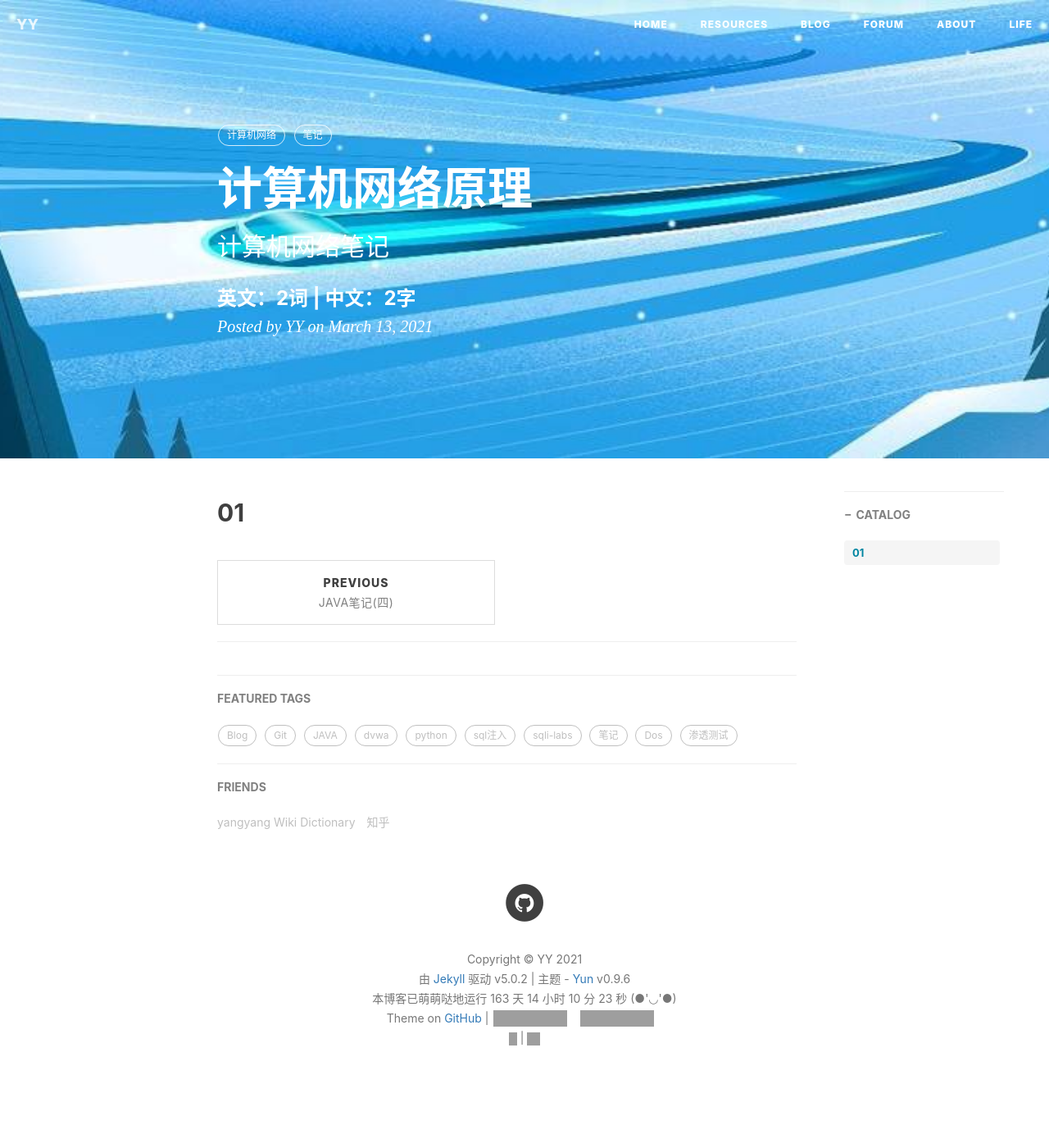
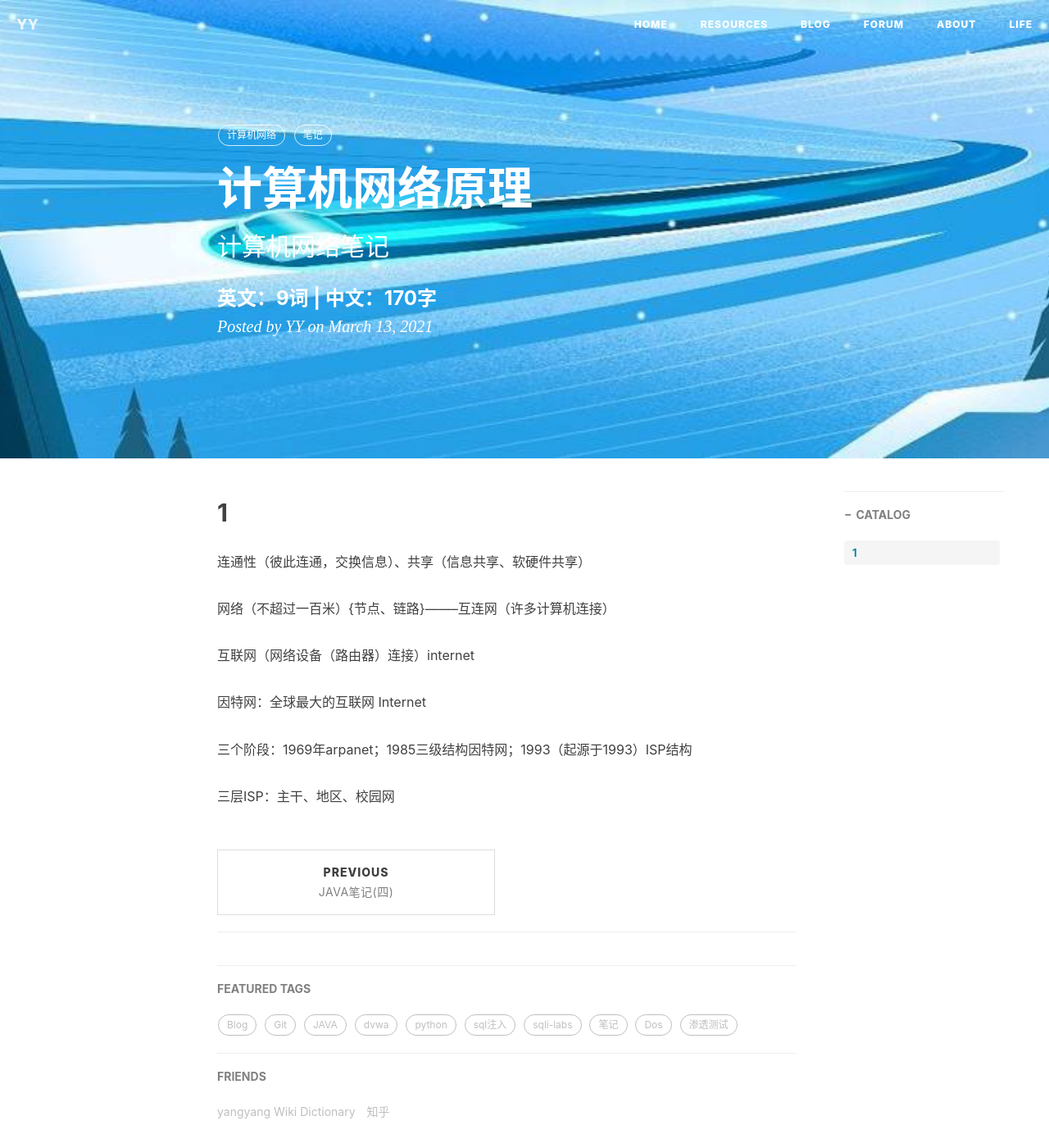
Before and after one commit to yangyang-linux/yangyang-linux.github.io, a Jekyll site: the page built from _posts/2021-03-13-计算机网络笔记.md, in a window 1280 px wide and 1400 px high. Shown: the whole window at 82% size. Built offline with Jekyll 4.4.1, drawn with Linux system fonts in a browser that asks for light colours; nearby versions of some CDN libraries; comment, search, counter and statistics services are not loaded; grey boxes are pictures that could not be loaded.

Commit message:
Update 2021-03-13-计算机网络笔记.md

```diff
--- a/_posts/2021-03-13-计算机网络笔记.md
+++ b/_posts/2021-03-13-计算机网络笔记.md
@@ -11,4 +11,27 @@ tags:
     - 笔记
 ---
 
-## 01
+## 1
+连通性（彼此连通，交换信息）、共享（信息共享、软硬件共享）
+
+
+
+网络（不超过一百米）{节点、链路}--------互连网（许多计算机连接）
+
+
+
+互联网（网络设备（路由器）连接）internet
+
+
+
+因特网：全球最大的互联网 Internet
+
+
+
+
+
+三个阶段：1969年arpanet；1985三级结构因特网；1993（起源于1993）ISP结构
+
+
+
+三层ISP：主干、地区、校园网
```
